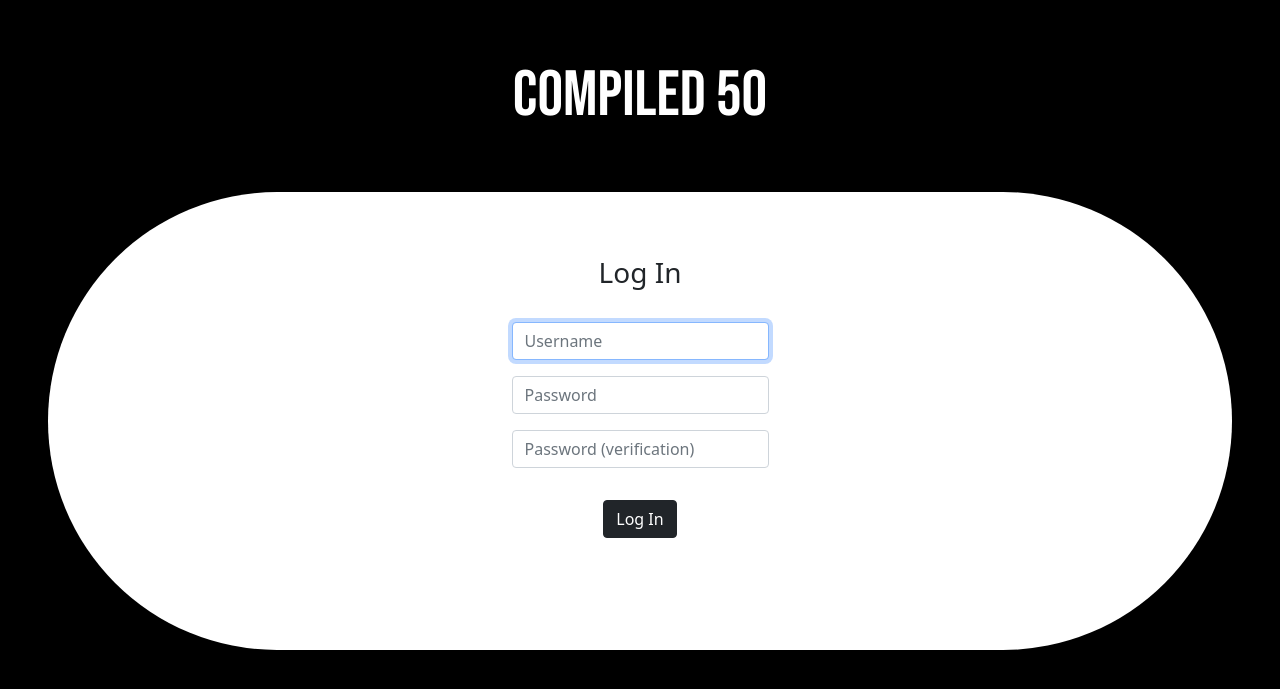
After one commit to SiegfredLorelle/compiled-50, a Flask app: page /login in a window 1280 px wide. The commit adds this page. Shown: the top 689 px of the page. Run offline with Flask 2, Linux system fonts and the light colour scheme; some libraries are stand-ins or nearby versions.

Commit message:
76th commit - add login-layout html complete, and login html incomplete

```diff
--- a/app.py
+++ b/app.py
@@ -54,6 +54,17 @@ def index():
     else:
         return render_template("index.html")
 
+
+
+@app.route("/login", methods=["GET", "POST"])
+def login():
+    """Login the user"""
+    if request.method == "POST":
+        pass
+
+    # GET via redirect and clicking links
+    else:
+        return render_template("login.html")
 
 
 @app.route("/mario", methods=["GET", "POST"])
@@ -858,6 +869,11 @@ def birthday():
 # login, sign in, log out, change pass in accounts
 
 # WORK ON LOGIN (PRIO FOR BIRTHDAY AS WELL)
+# Add underline when hovering compiled 50
+# Add sign in redirect with divider
+# Add go back button
+# Make table for users
+# work on back end
 
 # about
 
@@ -868,6 +884,7 @@ def birthday():
 # add divider in project dropdown (divide by weeks in cs50)
 
 # upload to heroku
+# change to only login button but with redirect to signin within login page
 # change title to compiled or compiled50
 # add white bg to icon
 # login required, restrict opening projects in index if not logged in, redirect maybe to carousel below
--- a/static/css/styles.css
+++ b/static/css/styles.css
@@ -163,6 +163,40 @@ footer ul .nav-item a {
 div ul li #nav-tabs, div ul li #navbarDarkDropdownMenuLink {
     color: white!important;
 }
+
+
+/* Login Layout */
+
+#login-background {
+    background-color: black;
+    text-decoration: none;
+}
+
+#login-background > a {
+    text-decoration: none;
+}
+
+#login-background > a > #login-title {
+    color:white;
+    font-family: 'Bebas Neue', cursive;
+    font-size: 400%;
+}
+
+#login-box {
+    background-color:white;
+}
+
+
+
+
+
+
+
+
+
+
+
+
 
 /* Mario page */
 #mario-title {
--- a/templates/index.html
+++ b/templates/index.html
@@ -59,7 +59,7 @@
                         <button class="btn me-md-2 rounded-pill" id="nav-button-left" type="button">Log out</button>
                       {% else %}
                         <button class="btn me-md-2 rounded-pill" id="nav-button-left" type="button">Sign in</button>
-                        <button class="btn rounded-pill" id="nav-button-left" type="button">Log in</button>
+                         <a href="/login"><button class="btn rounded-pill" id="nav-button-left" type="button">Log in</button></a>
                       {% endif %}
                     </div>
                   </div>
@@ -98,7 +98,7 @@
                         <button class="btn me-md-2 rounded-pill" id="nav-button-right" type="button">Log out</button>
                       {% else %}
                         <button class="btn me-md-2 rounded-pill" id="nav-button-right" type="button">Sign in</button>
-                        <button class="btn rounded-pill" id="nav-button-right" type="button">Log in</button>
+                        <a href="/login"><button class="btn rounded-pill" id="nav-button-right" type="button">Log in</button></a>
                       {% endif %}
                       </div>
                   </div>
--- a/templates/layout.html
+++ b/templates/layout.html
@@ -24,8 +24,6 @@
         <link href="https://fonts.googleapis.com/css2?family=Chakra+Petch:wght@700&display=swap" rel="stylesheet">
         <link href="https://fonts.googleapis.com/css2?family=Comforter+Brush&display=swap" rel="stylesheet">
         <link href="https://fonts.googleapis.com/css2?family=Inspiration&display=swap" rel="stylesheet">
-
-        <link rel="stylesheet" href="https://fonts.googleapis.com/css2?family=Material+Symbols+Rounded:opsz,wght,FILL,GRAD@48,400,0,0" />
 
         <!-- https://fonts.google.com/icons?icon.platform=web&icon.style=Rounded -->
         <link rel="stylesheet" href="https://fonts.googleapis.com/css2?family=Material+Symbols+Rounded:opsz,wght,FILL,GRAD@48,400,0,0" />
--- /dev/null
+++ b/templates/login-layout.html
@@ -0,0 +1,47 @@
+<!DOCTYPE html>
+<html lang="en">
+    <head>
+
+        <meta charset="utf-8">
+        <meta name="viewport" content="initial-scale=1, width=device-width">
+
+        <!-- http://getbootstrap.com/docs/5.1/ -->
+        <link crossorigin="anonymous" href="https://cdn.jsdelivr.net/npm/bootstrap@5.1.3/dist/css/bootstrap.min.css" integrity="sha384-1BmE4kWBq78iYhFldvKuhfTAU6auU8tT94WrHftjDbrCEXSU1oBoqyl2QvZ6jIW3" rel="stylesheet">
+        <script crossorigin="anonymous" src="https://cdn.jsdelivr.net/npm/bootstrap@5.1.3/dist/js/bootstrap.bundle.min.js" integrity="sha384-ka7Sk0Gln4gmtz2MlQnikT1wXgYsOg+OMhuP+IlRH9sENBO0LRn5q+8nbTov4+1p"></script>
+
+        <!-- https://fonts.google.com/specimen/Bebas+Neue -->
+        <link rel="preconnect" href="https://fonts.googleapis.com">
+        <link rel="preconnect" href="https://fonts.gstatic.com" crossorigin>
+        <link href="https://fonts.googleapis.com/css2?family=Bebas+Neue&display=swap" rel="stylesheet">
+
+        <!-- https://fonts.google.com/icons?icon.query=stack -->
+        <link href="/static/images/icon.png" rel="icon">
+
+        <link href="/static/css/styles.css" rel="stylesheet">
+
+        <title>CS50 Compiled - {% block title %}{% endblock %}</title>
+
+    </head>
+
+    <body class="text-center" id="login-background">
+
+        <a href="/"><p class="mt-5 text-uppercase" id="login-title">compiled 50</p></a>
+
+        <div class="m-5 p-5 text-dark rounded-pill" id="login-box">
+            {% if get_flashed_messages(category_filter="success") %}
+                <header>
+                    <div class="alert alert-success mb-0 text-center alert-dismissible fade show" role="alert">
+                        {{ get_flashed_messages() | join(" ") }}
+                        <button type="button" class="btn-close" data-bs-dismiss="alert" aria-label="Close"></button>
+                    </div>
+                </header>
+
+            {% endif %}
+
+            {% block main %}{% endblock %}
+
+        </div>
+
+
+
+    </body>
--- /dev/null
+++ b/templates/login.html
@@ -0,0 +1,26 @@
+{% extends "login-layout.html" %}
+
+{% block title %}
+    Log In
+{% endblock %}
+
+{% block main %}
+    <h3 class="py-3">Log In</h3>
+
+    <div class="pb-5">
+        <form action="/login" method="post">
+          <input autocomplete="off" autofocus class="form-control mx-auto w-auto my-3" id="username" name="username" placeholder="Username" required type="text">
+          <input autocomplete="off" autofocus class="form-control mx-auto w-auto my-3" id="password" name="password" placeholder="Password" required type="text">
+          <input autocomplete="off" autofocus class="form-control mx-auto w-auto my-3" id="password-verification" name="password-verification" placeholder="Password (verification)" required type="text">
+
+          <button class="btn btn-dark m-3" type="submit">Log In</button>
+        </form>
+    </div>
+
+
+
+    <!-- DONT HAVE AN ACC? SIGN IN WITH DIVIDER ON TOP  -->
+
+    <!-- BACK BUTTON -->
+
+{% endblock %}
```
Lines whose indentation alone changed are shown as unchanged.
